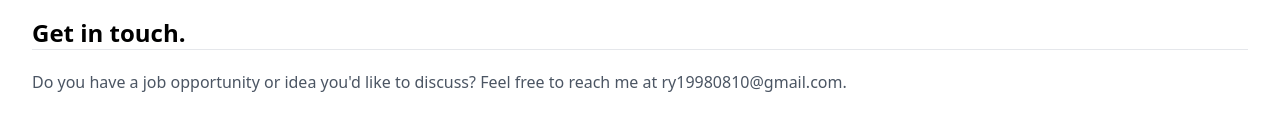
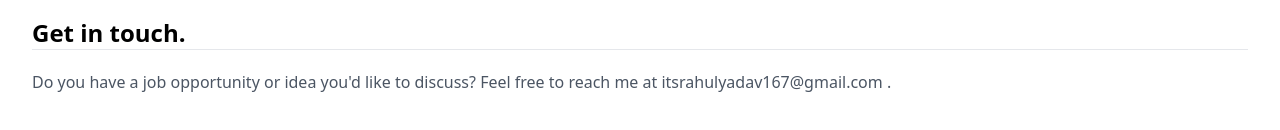
Before and after one commit to RahulYadav242/portfolio, a React (Vite) app: page / in a window 1280 px wide. Shown: the part 1668-1798 px from the top of the page. Built offline with nearby package versions, Linux system fonts and the light colour scheme.

Commit message:
Update Footer.jsx

```diff
--- a/src/Footer.jsx
+++ b/src/Footer.jsx
@@ -13,7 +13,7 @@ const Footer= () => {
                 </div>
 
                 <div className="mt-0 py-5 pb-20 border-t items-center justify-between sm:flex">
-                    <p className="text-gray-600">Do you have a job opportunity or idea you'd like to discuss? Feel free to reach me at ry19980810@gmail.com.</p>
+                    <p className="text-gray-600">Do you have a job opportunity or idea you'd like to discuss? Feel free to reach me at itsrahulyadav167@gmail.com .</p>
 
                 </div>
             </div>
```
